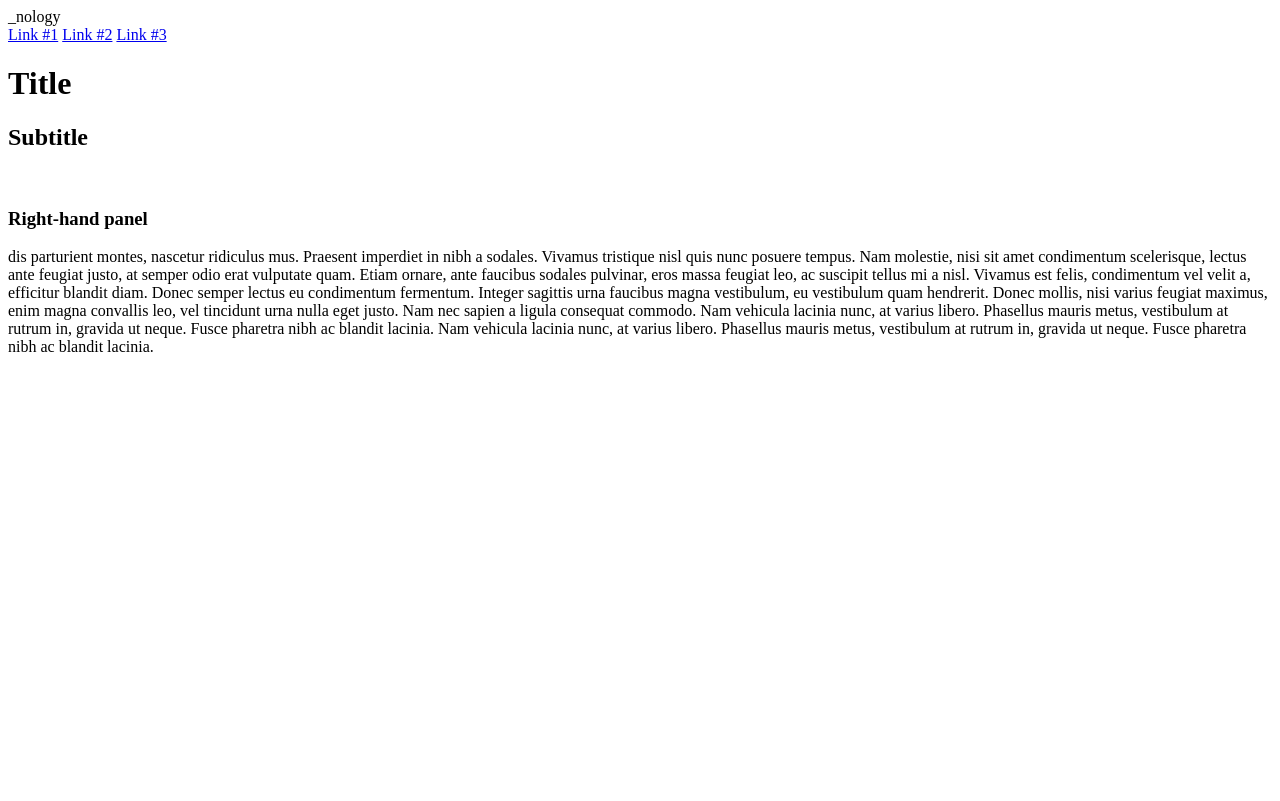
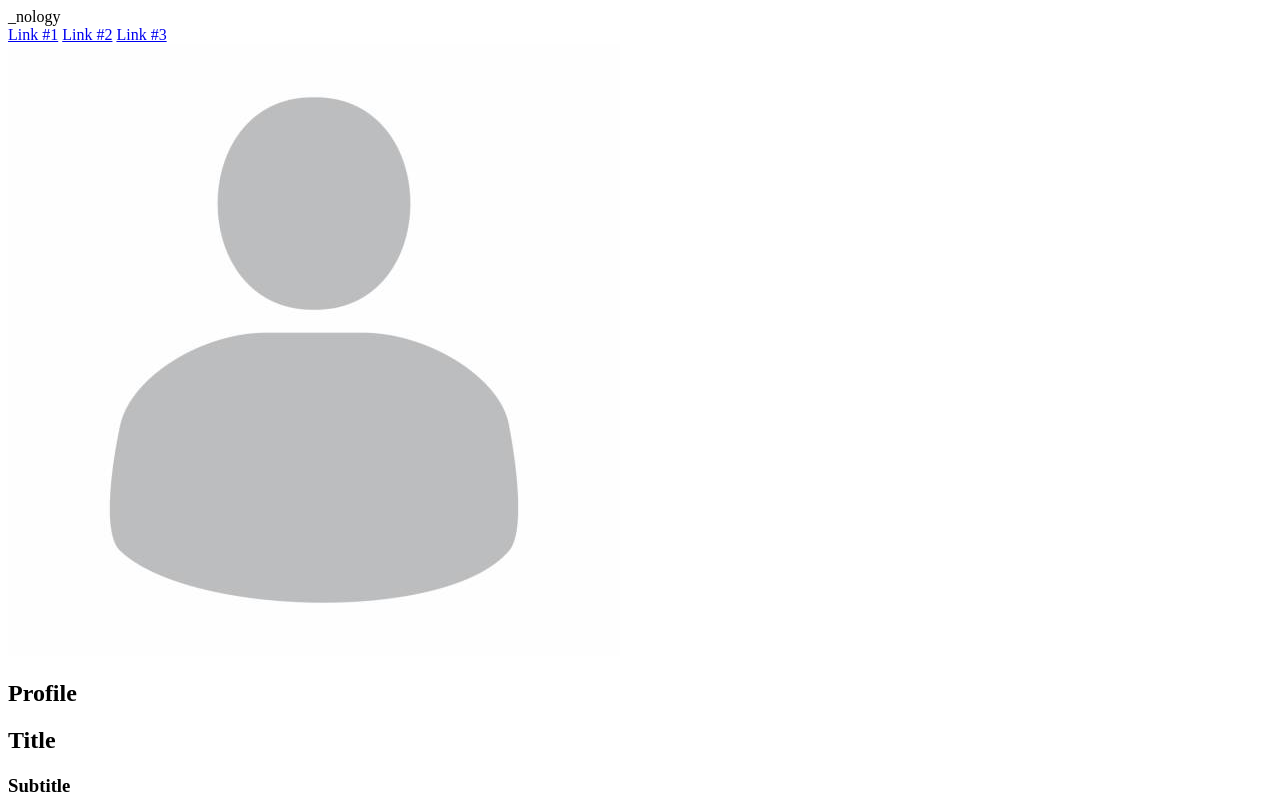
Before and after one commit to rachel2bester/flexbox-challenge, a plain HTML site: page index.html in a window 1280 px wide. Shown: the top 801 px of the page. Drawn offline with Linux system fonts and the light colour scheme.

Commit message:
added profile

```diff
--- a/index.html
+++ b/index.html
@@ -15,35 +15,21 @@
             <a href="#">Link #2</a>
             <a href="#">Link #3</a>
           </div>
+          <div id="profile">
+              <img src="profile.jpg" alt="Profile">
+              <h1>Profile</h1>
+
+          </div>
         </nav>
       </header>
       <main>
           <div class="card">
-            <h1>Title<h1>
-            <h2>Subtitle</h2>
-            <img src="#" alt="">
+            <h2>Title<h1>
+            <h3>Subtitle</h2>
+            <img src="image.png" alt="image">
+            <p>Lorem ipsum dolor sit amet. Qui exercitationem voluptates ea autem unde</p>
           </div>
 
-        <div id="right-panel">
-          <h3>Right-hand panel</h3>
-          <p>
-            dis parturient montes, nascetur ridiculus mus. Praesent imperdiet in
-            nibh a sodales. Vivamus tristique nisl quis nunc posuere tempus. Nam
-            molestie, nisi sit amet condimentum scelerisque, lectus ante feugiat
-            justo, at semper odio erat vulputate quam. Etiam ornare, ante faucibus
-            sodales pulvinar, eros massa feugiat leo, ac suscipit tellus mi a
-            nisl. Vivamus est felis, condimentum vel velit a, efficitur blandit
-            diam. Donec semper lectus eu condimentum fermentum. Integer sagittis
-            urna faucibus magna vestibulum, eu vestibulum quam hendrerit. Donec
-            mollis, nisi varius feugiat maximus, enim magna convallis leo, vel
-            tincidunt urna nulla eget justo. Nam nec sapien a ligula consequat
-            commodo. Nam vehicula lacinia nunc, at varius libero. Phasellus mauris
-            metus, vestibulum at rutrum in, gravida ut neque. Fusce pharetra nibh
-            ac blandit lacinia. Nam vehicula lacinia nunc, at varius libero.
-            Phasellus mauris metus, vestibulum at rutrum in, gravida ut neque.
-            Fusce pharetra nibh ac blandit lacinia.
-          </p>
-        </div>
       </main>
 </body>
 </html>
--- a/style.css
+++ b/style.css
@@ -0,0 +1,5 @@
+* {
+    margin: 0px;
+}
+
+nav
```
Also changed, not shown: profile.jpg (added).
